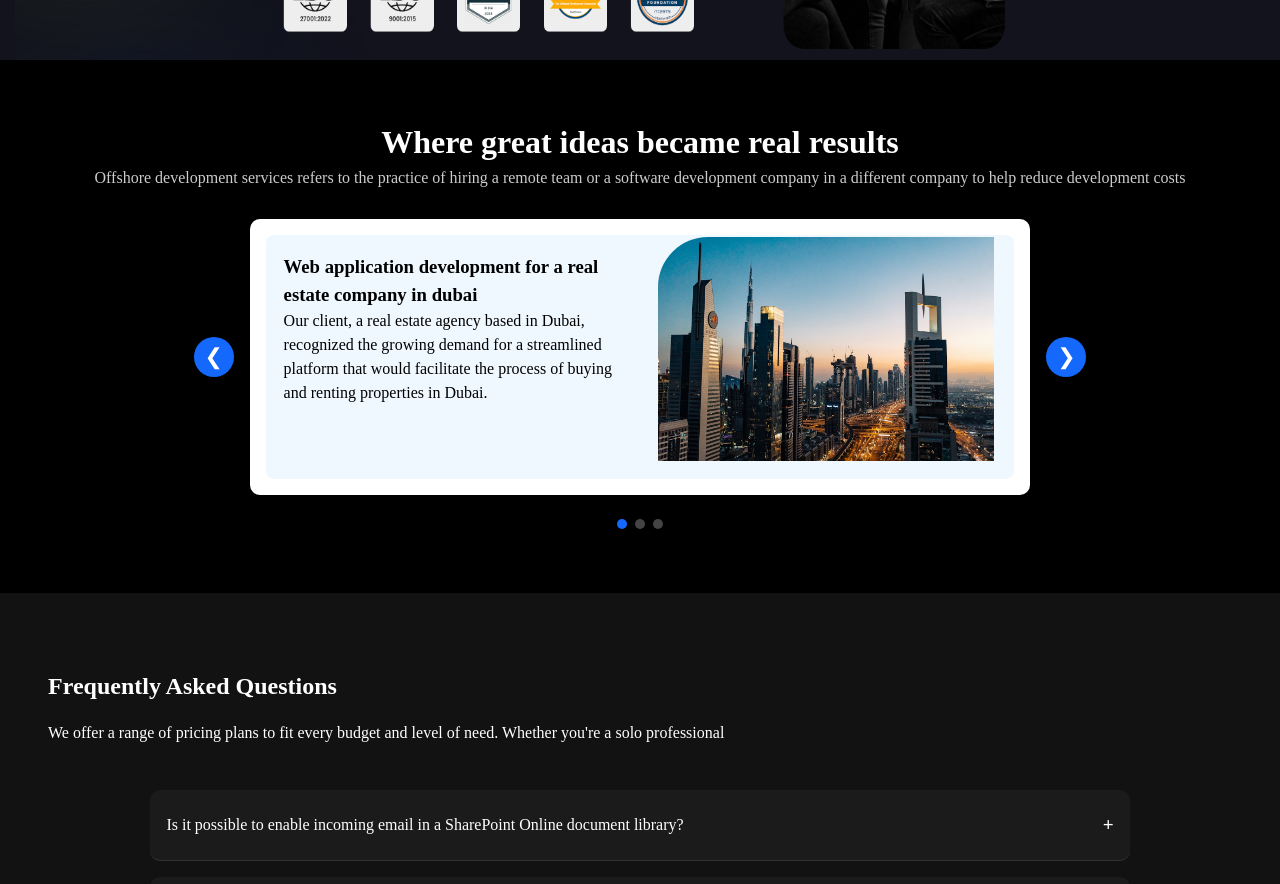
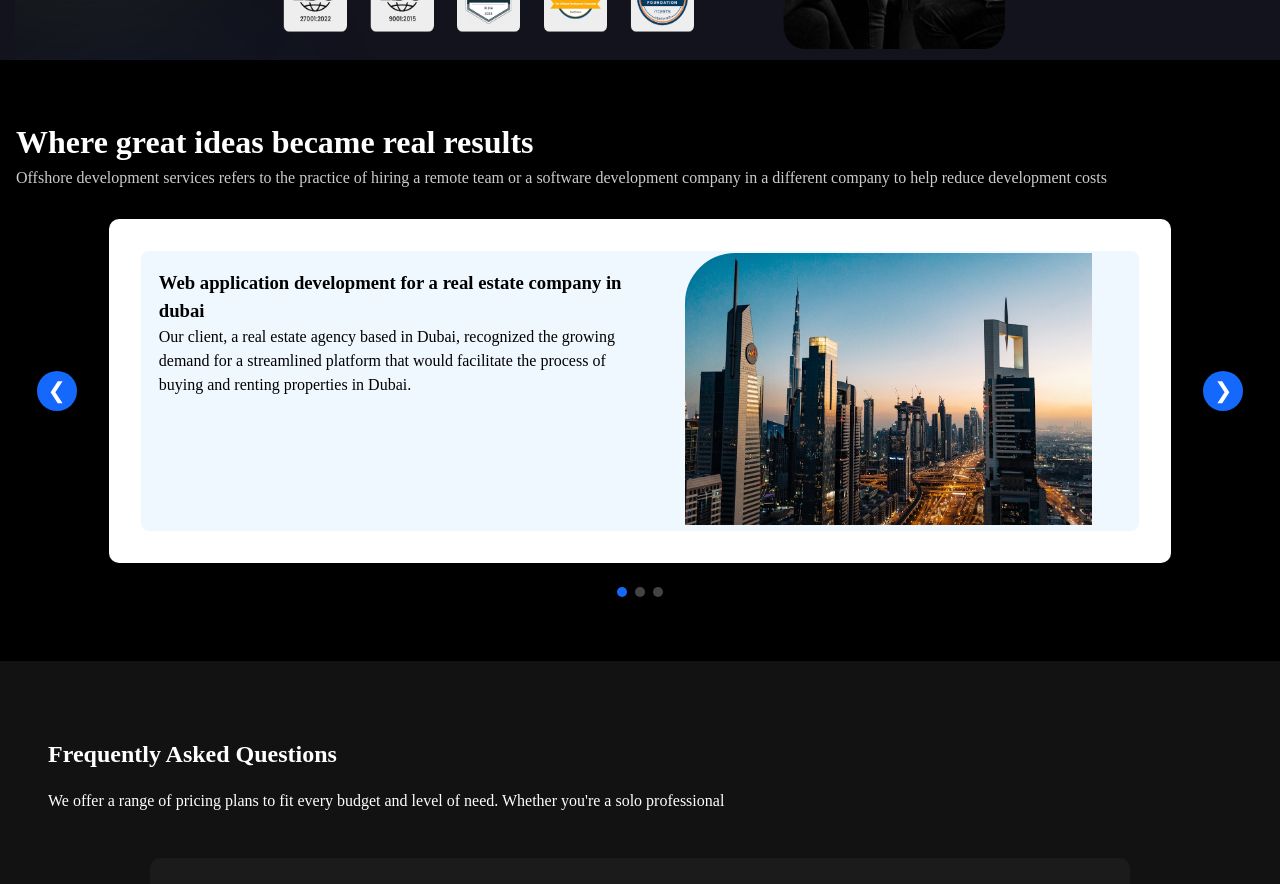
Before and after one commit to Digambar1411/nextwebi-task, a React (Vite) app: page / in a window 1280 px wide. Shown: the part 2660-3544 px from the top of the page. Built offline with nearby package versions, Linux system fonts and the light colour scheme.

Commit message:
fix projects

```diff
--- a/src/components/Projects/Project.css
+++ b/src/components/Projects/Project.css
@@ -1,12 +1,12 @@
 :root {
-  --main-testimonial-bg: #000000;
+  --main-project-bg: #000000;
   --card-bg: #1B1B1B;
   --blue-color: #1468FB;
   --color-white: #ffffff;
 }
 
 .projects-section {
-  background-color: var(--main-testimonial-bg);
+  background-color: var(--main-project-bg);
   padding: 4rem 0;
 }
 
@@ -24,6 +24,11 @@
   text-align: center;
   padding: 0 1rem;
 }
+.project-header{
+  display: flex;
+  flex-direction: column;
+  align-items: flex-start;
+}
 
 .projects-container h2 {
   font-size: 2rem;
@@ -37,10 +42,13 @@
 }
 
 .project-card-container{
-  padding: 1rem;
+  padding: 2rem;
   background: var(--color-white);
-  width: 60%;
+  width: 80%;
   border-radius: 10px;
+  display: flex;
+  justify-content: center;
+  align-items: center;
 }
 .project-card {
   background-color: aliceblue;
@@ -56,12 +64,11 @@
   line-height: 1.5;
   margin-bottom: 1.5rem;
   text-align: left;
-  color: #000000;
+  color: var(--main-project-bg)
 }
 
 .project-left-section p{
-  color: #000000;
-
+  color:var(--main-project-bg)
 }
 
 .project-right-section img{
@@ -69,7 +76,7 @@
 }
 
 /* Carousel Buttons */
-.carousel-btn {
+.project-carousel-btn  {
   background-color:var(--blue-color);
   color: var(--color-white);
   border: none;
@@ -85,12 +92,13 @@
   justify-content: center;
 }
 
-.carousel-btn.prev {
-  margin-right: 1rem;
+.project-carousel-btn.prev {
+  display: block;
+  margin-right: 2rem;
 }
 
-.carousel-btn.next {
-  margin-left: 1rem;
+.project-carousel-btn.next {
+  margin-left: 2rem;
 }
 
 /* Carousel Dots */
@@ -111,7 +119,7 @@
 }
 
 .project-right-section img{
-  height: 14rem;
+  height: 17rem;
 }
 
 .carousel-dots span.active {
--- a/src/components/Projects/Project.jsx
+++ b/src/components/Projects/Project.jsx
@@ -32,13 +32,15 @@ const Projects = () => {
   return (
     <section className="testimonial-section">
       <div className="projects-container">
-        <h2>Where great ideas became real results</h2>
-        <p>
-          Offshore development services refers to the practice of hiring a remote team or a software development company in a different company to help reduce development costs
-        </p>
+        <div className="project-header">
+          <h2>Where great ideas became real results</h2>
+          <p>
+            Offshore development services refers to the practice of hiring a remote team or a software development company in a different company to help reduce development costs
+          </p>
+        </div>
 
         <div className="testimonial-carousel">
-          <button className="carousel-btn prev" onClick={prevSlide}>❮</button>
+          <button className="project-carousel-btn prev" onClick={prevSlide}>❮</button>
 
           <div className="project-card-container">
           <div className="project-card">
@@ -53,7 +55,7 @@ const Projects = () => {
           </div>
 
           {/* Next Button */}
-          <button className="carousel-btn next" onClick={nextSlide}>❯</button>
+          <button className="project-carousel-btn next" onClick={nextSlide}>❯</button>
         </div>
 
         {/* Carousel Dots */}
```
